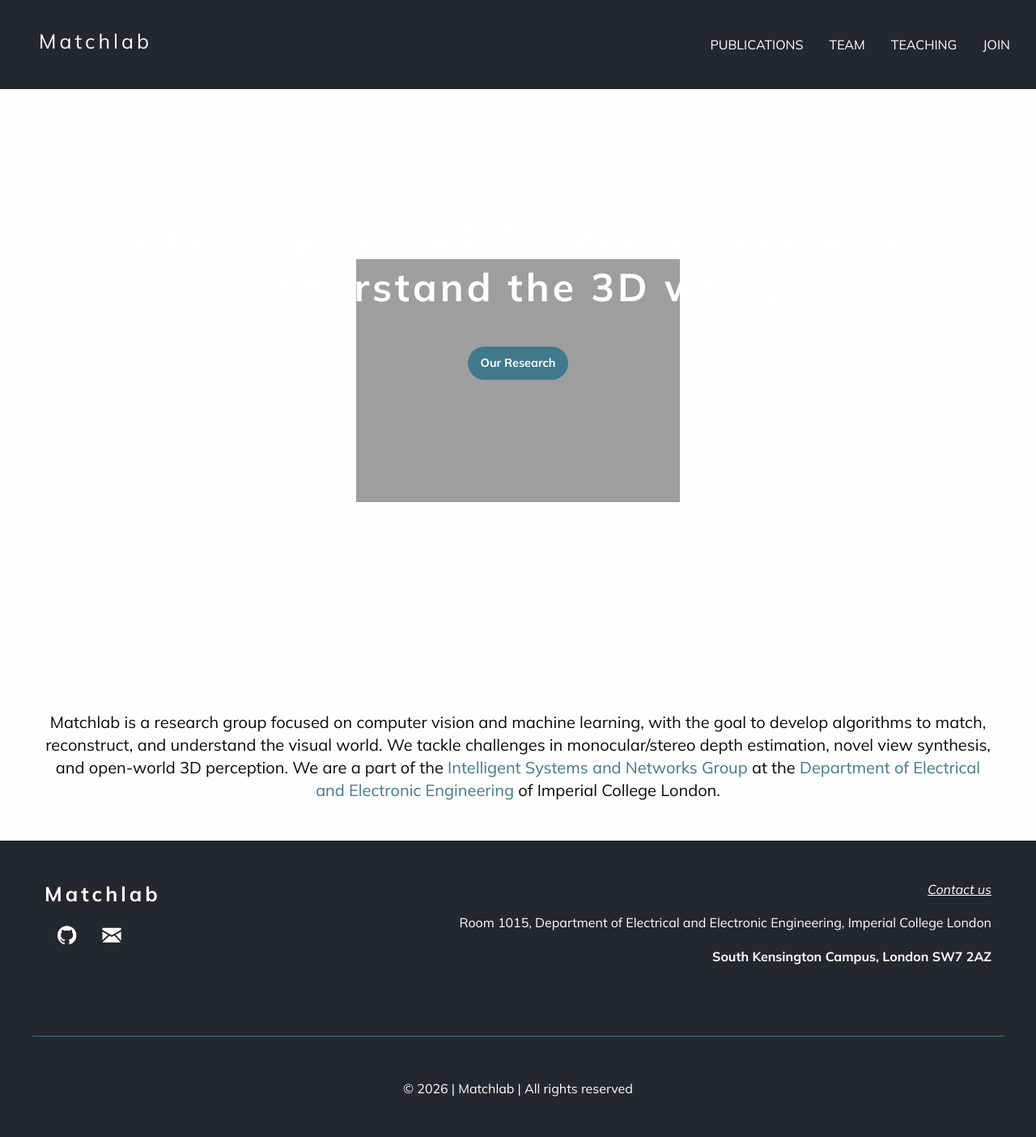
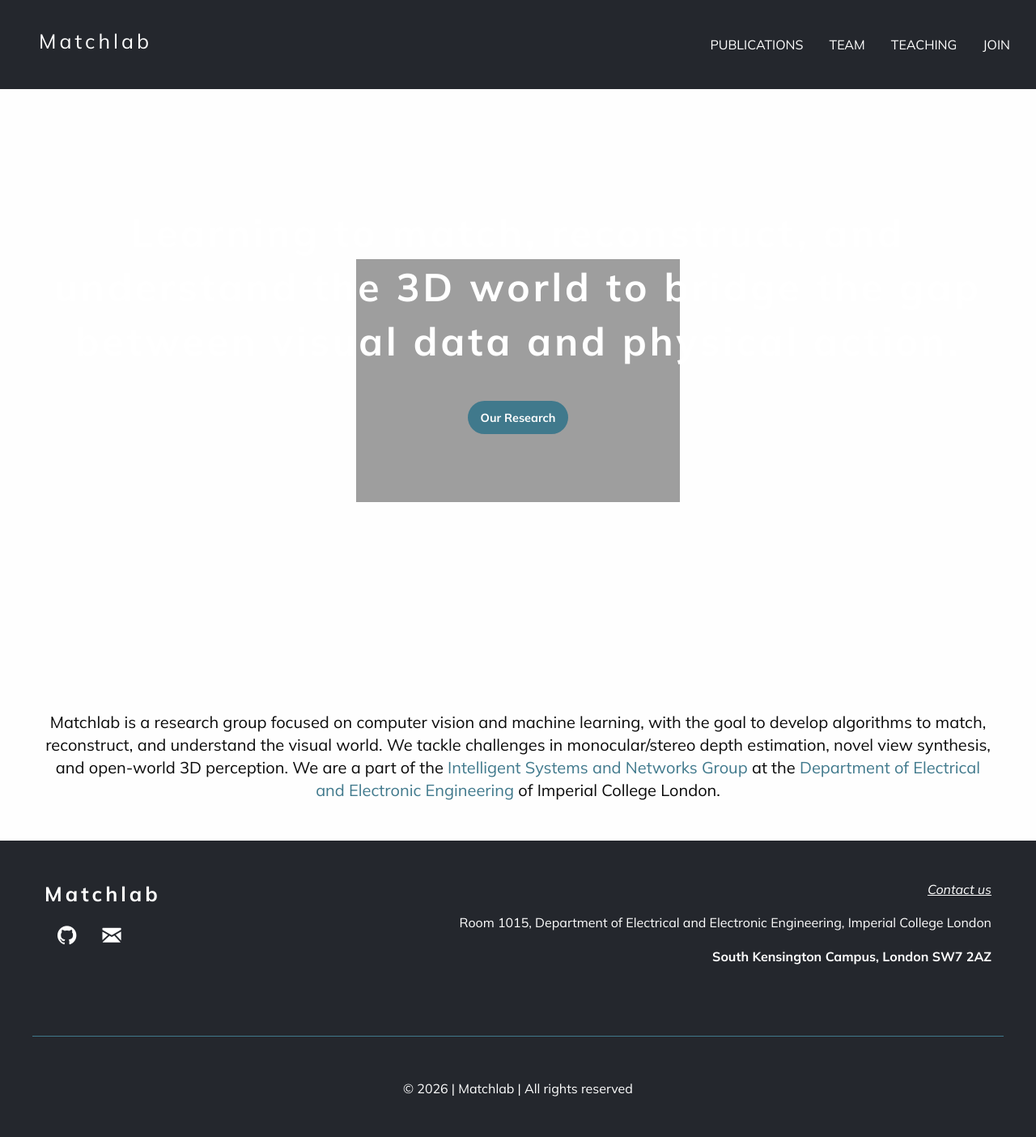
Before and after one commit to MatchLab-Imperial/matchlab-imperial.github.io, a Jekyll site: the page built from index.md, in a window 1280 px wide. Shown: the whole page at 81% size. Built offline with Jekyll 4.4.1, drawn with Linux system fonts in a browser that asks for light colours.

Commit message:
Update index.md

```diff
--- a/index.md
+++ b/index.md
@@ -2,7 +2,7 @@
 title: Home
 layout: home
 hero_image: "/assets/images/home/image.png" # You need to update this in CSS file
-hero_title: "Learning to match, reconstruct, and understand the 3D world"
+hero_title: "Learning to match, reconstruct, and understand the 3D world to bridge the gap between visual data and physical action."
 intro: "Matchlab is a research group focused on computer vision and machine learning, with the goal to develop algorithms to match, reconstruct, and understand the visual world. We tackle challenges in monocular/stereo depth estimation, novel view synthesis, and open-world 3D perception. We are a part of the <a href=\"https://www.imperial.ac.uk/electrical-engineering/research/intelligent-systems-and-networks/\">Intelligent Systems and Networks Group</a> at the <a href=\"https://www.imperial.ac.uk/electrical-engineering/\">Department of Electrical and Electronic Engineering</a> of Imperial College London."
 more_info: ""
 more_info_image: ""
```
